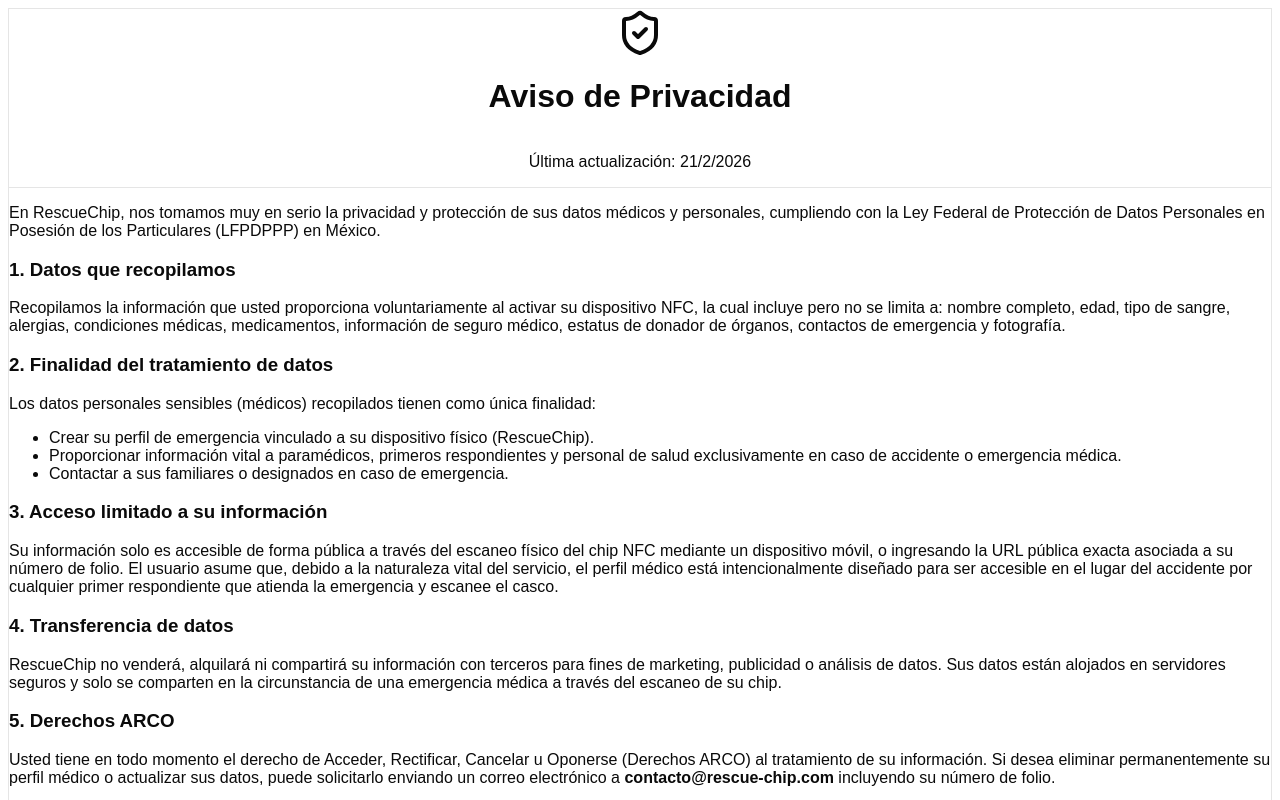
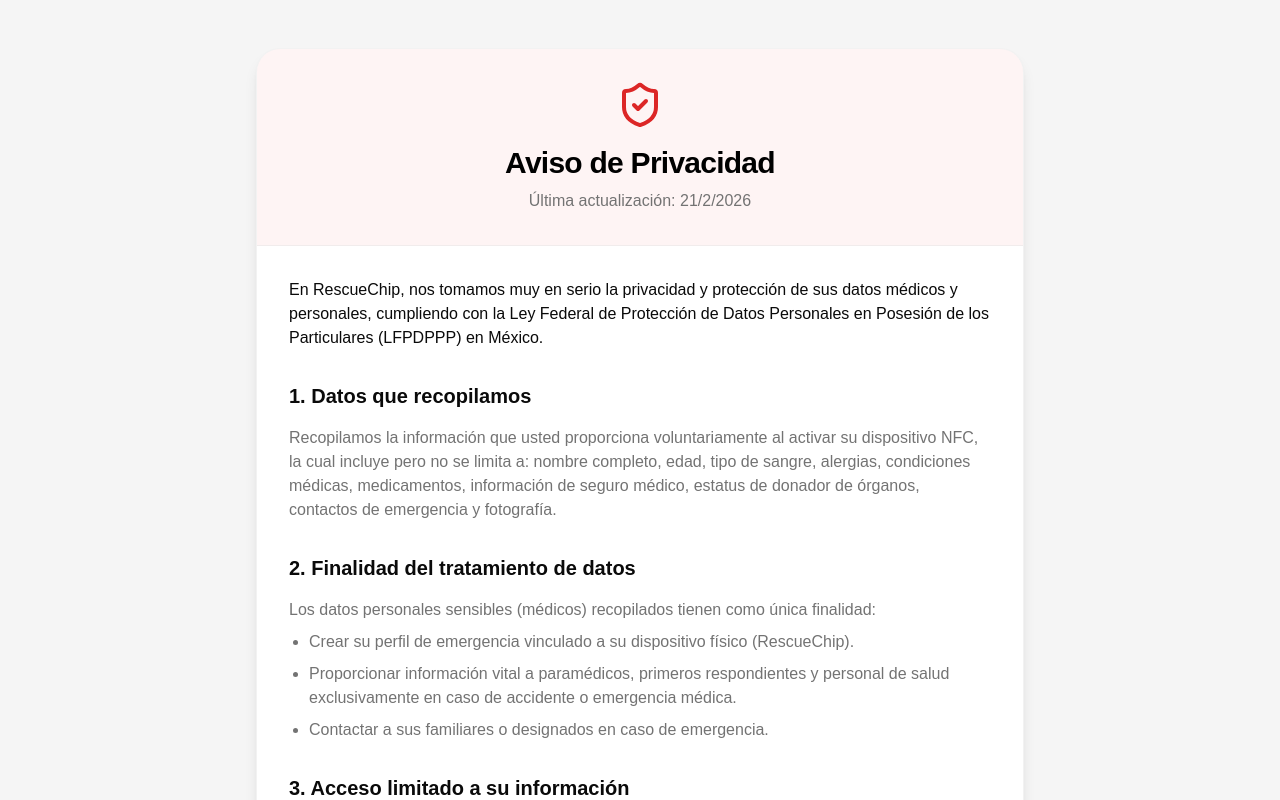
Before and after one commit to ektorromo-dev/rescue-chip, a Next.js app: page /privacy in a window 1280 px wide. Shown: the top 800 px of the page. Built offline with nearby package versions, Linux system fonts and the light colour scheme.

Commit message:
fix: migrate globals.css to tailwind v4 syntax to restore visual styles

```diff
--- a/src/app/globals.css
+++ b/src/app/globals.css
@@ -1,6 +1,4 @@
-@tailwind base;
-@tailwind components;
-@tailwind utilities;
+@import "tailwindcss";
 
 html {
   scroll-behavior: smooth;
@@ -16,60 +14,55 @@
   }
 }
 
-@layer base {
-  :root {
-    --background: 0 0% 100%;
-    --foreground: 0 0% 3.9%;
-    --card: 0 0% 100%;
-    --card-foreground: 0 0% 3.9%;
-    --popover: 0 0% 100%;
-    --popover-foreground: 0 0% 3.9%;
-    --primary: 0 72.2% 50.6%;
-    --primary-foreground: 0 85.5% 97.1%;
-    --secondary: 0 0% 96.1%;
-    --secondary-foreground: 0 0% 9%;
-    --muted: 0 0% 96.1%;
-    --muted-foreground: 0 0% 45.1%;
-    --accent: 0 0% 96.1%;
-    --accent-foreground: 0 0% 9%;
-    --destructive: 0 84.2% 60.2%;
-    --destructive-foreground: 0 0% 98%;
-    --border: 0 0% 89.8%;
-    --input: 0 0% 89.8%;
-    --ring: 0 72.2% 50.6%;
-    --radius: 0.5rem;
-    --chart-1: 12 76% 61%;
-    --chart-2: 173 58% 39%;
-    --chart-3: 197 37% 24%;
-    --chart-4: 43 74% 66%;
-    --chart-5: 27 87% 67%;
+@theme {
+  --font-sans: Arial, Helvetica, sans-serif;
+  --radius: 0.5rem;
+
+  --color-background: hsl(0 0% 100%);
+  --color-foreground: hsl(0 0% 3.9%);
+  --color-card: hsl(0 0% 100%);
+  --color-card-foreground: hsl(0 0% 3.9%);
+  --color-popover: hsl(0 0% 100%);
+  --color-popover-foreground: hsl(0 0% 3.9%);
+  --color-primary: hsl(0 72.2% 50.6%);
+  --color-primary-foreground: hsl(0 85.5% 97.1%);
+  --color-secondary: hsl(0 0% 96.1%);
+  --color-secondary-foreground: hsl(0 0% 9%);
+  --color-muted: hsl(0 0% 96.1%);
+  --color-muted-foreground: hsl(0 0% 45.1%);
+  --color-accent: hsl(0 0% 96.1%);
+  --color-accent-foreground: hsl(0 0% 9%);
+  --color-destructive: hsl(0 84.2% 60.2%);
+  --color-destructive-foreground: hsl(0 0% 98%);
+  --color-border: hsl(0 0% 89.8%);
+  --color-input: hsl(0 0% 89.8%);
+  --color-ring: hsl(0 72.2% 50.6%);
+
+  --animate-fade-in-up: fade-in-up 0.5s ease-out forwards;
+  --animate-pulse-ring: pulse-ring 2s cubic-bezier(0.4, 0, 0.6, 1) infinite;
+}
+
+@keyframes fade-in-up {
+  from {
+    opacity: 0;
+    transform: translateY(20px);
   }
 
-  .dark {
-    --background: 0 0% 3.9%;
-    --foreground: 0 0% 98%;
-    --card: 0 0% 3.9%;
-    --card-foreground: 0 0% 98%;
-    --popover: 0 0% 3.9%;
-    --popover-foreground: 0 0% 98%;
-    --primary: 0 72.2% 50.6%;
-    --primary-foreground: 0 85.5% 97.1%;
-    --secondary: 0 0% 14.9%;
-    --secondary-foreground: 0 0% 98%;
-    --muted: 0 0% 14.9%;
-    --muted-foreground: 0 0% 63.9%;
-    --accent: 0 0% 14.9%;
-    --accent-foreground: 0 0% 98%;
-    --destructive: 0 62.8% 30.6%;
-    --destructive-foreground: 0 0% 98%;
-    --border: 0 0% 14.9%;
-    --input: 0 0% 14.9%;
-    --ring: 0 72.2% 50.6%;
-    --chart-1: 220 70% 50%;
-    --chart-2: 160 60% 45%;
-    --chart-3: 30 80% 55%;
-    --chart-4: 280 65% 60%;
-    --chart-5: 340 75% 55%;
+  to {
+    opacity: 1;
+    transform: translateY(0);
+  }
+}
+
+@keyframes pulse-ring {
+  0% {
+    transform: scale(0.8);
+    opacity: 0.5;
+  }
+
+  100% {
+    transform: scale(1.3);
+    opacity: 0;
   }
 }
 
```
